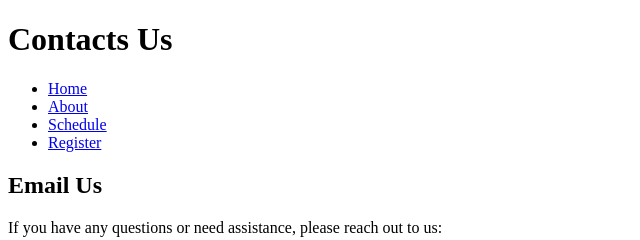
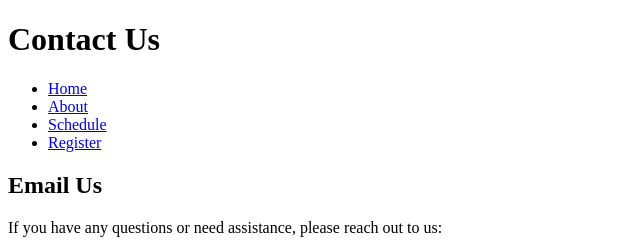
Before and after one commit to kariukioh/TechCon_HTML, a plain HTML site: page techcon_website/contact.html in a window 1280 px wide. Shown: the top 240 px of the page, 0-640 px from the left. Drawn offline with Linux system fonts and the light colour scheme.

Commit message:
contact page

```diff
--- a/techcon_website/contact.html
+++ b/techcon_website/contact.html
@@ -8,7 +8,7 @@
 
     <body>
     <header>
-        <h1>Contacts Us</h1>
+        <h1>Contact Us</h1>
         <nav>
             <ul>
                 <li><a href="home.html">Home</a></li>
```
